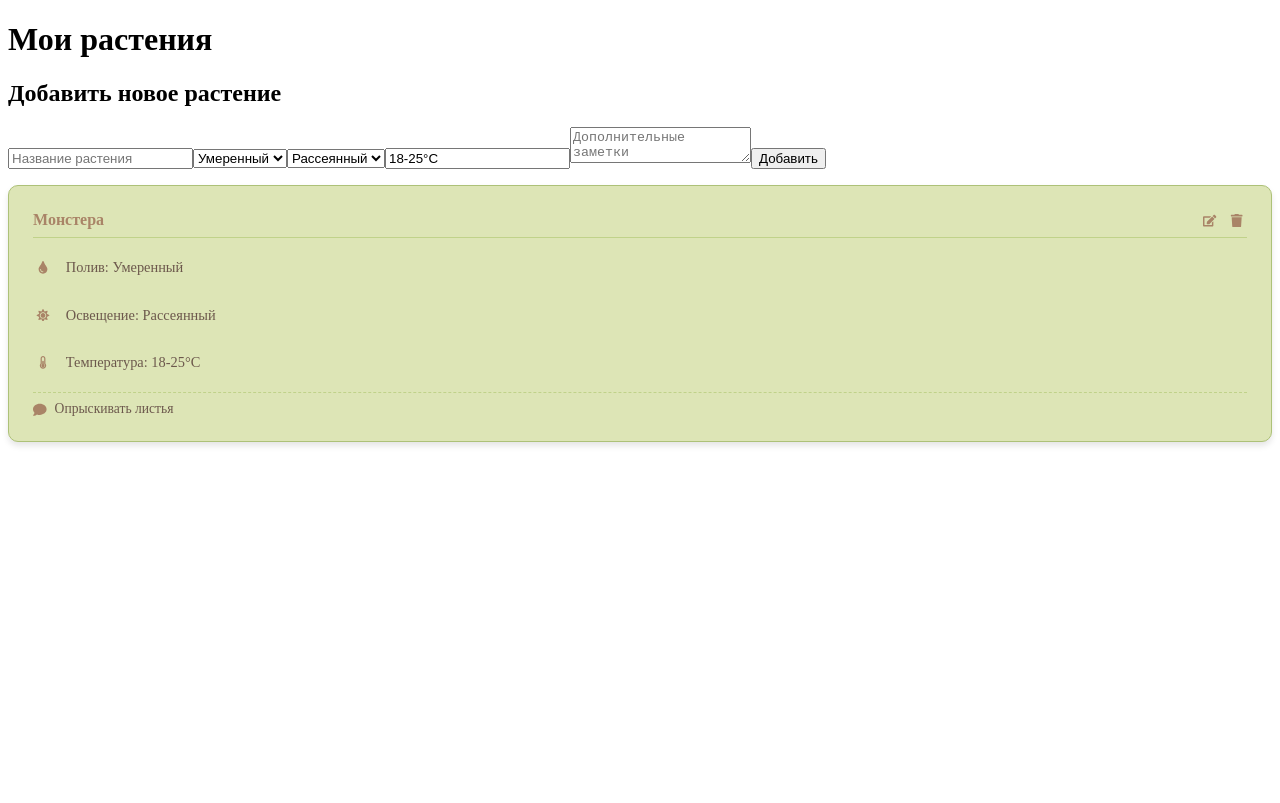
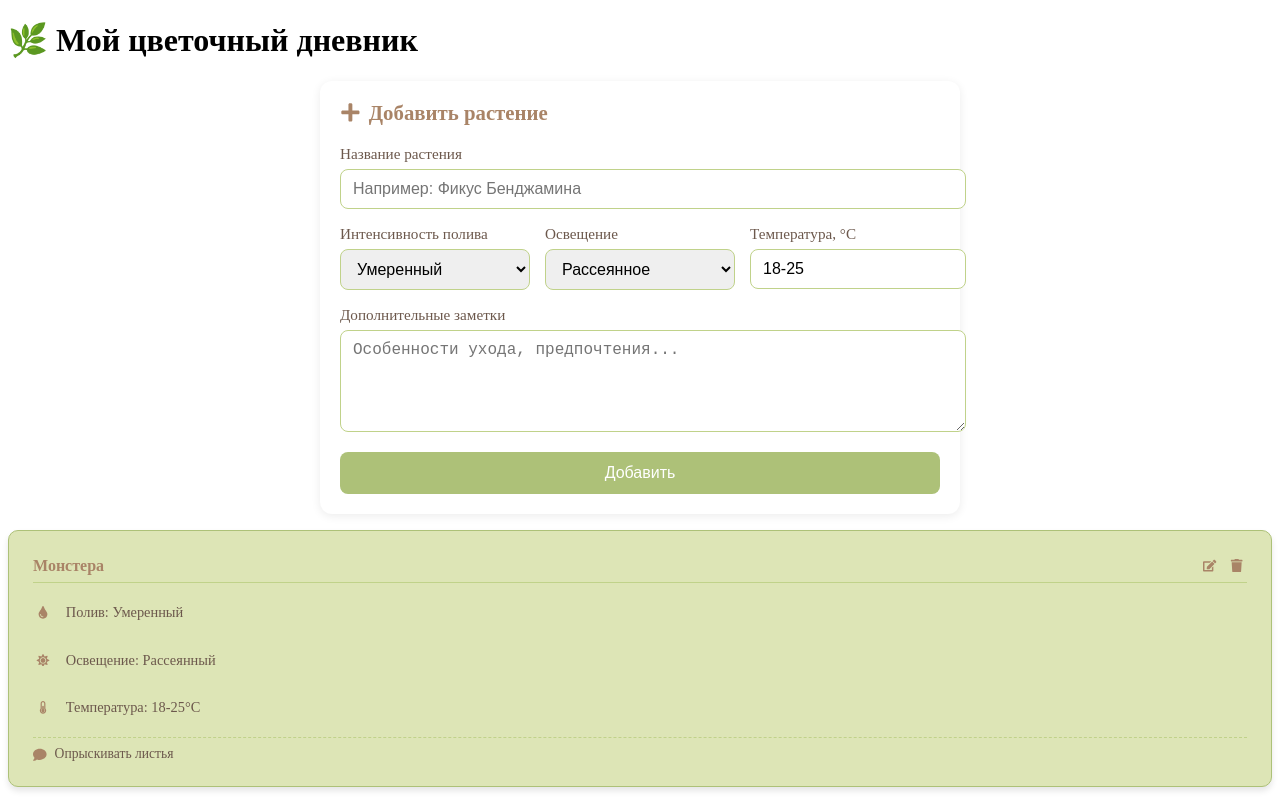
Before and after one commit to nickolaykrasilov/Flower-care-service, a React (Create React App) app in the folder my-react-app/: page / in a window 1280 px wide. Built offline with nearby package versions, Linux system fonts and the light colour scheme.

Commit message:
Стилизовал главную страницу

```diff
--- a/my-react-app/src/App.js
+++ b/my-react-app/src/App.js
@@ -38,7 +38,9 @@ function App() {
 
   return (
     <div className="app">
-      <h1>Мои растения</h1>
+      <header className="app-header">
+        <h1>🌿 Мой цветочный дневник</h1>
+      </header>
       <FlowerForm
         onSubmit={addFlower}
         initialData={editingFlower}
--- a/my-react-app/src/components/FlowerForm.jsx
+++ b/my-react-app/src/components/FlowerForm.jsx
@@ -1,11 +1,13 @@
 import { useState, useEffect } from 'react';
+import { FaPlus, FaEdit } from 'react-icons/fa';
+import '../styles/FlowerForm.css';
 
 const FlowerForm = ({ onSubmit, initialData }) => {
   const [formData, setFormData] = useState({
     name: '',
-    watering: 'Умеренный',
-    light: 'Рассеянный',
-    temperature: '18-25°C',
+    watering: 'medium',
+    light: 'partial',
+    temperature: '18-25',
     comment: ''
   });
 
@@ -26,9 +28,9 @@ const FlowerForm = ({ onSubmit, initialData }) => {
     if (!initialData) {
       setFormData({
         name: '',
-        watering: 'Умеренный',
-        light: 'Рассеянный',
-        temperature: '18-25°C',
+        watering: 'medium',
+        light: 'partial',
+        temperature: '18-25',
         comment: ''
       });
     }
@@ -36,66 +38,75 @@ const FlowerForm = ({ onSubmit, initialData }) => {
 
   return (
     <form onSubmit={handleSubmit} className="flower-form">
-      <h2>{initialData ? 'Редактировать растение' : 'Добавить новое растение'}</h2>
+      <h2 className="form-title">
+        {initialData ? (
+          <>
+            <FaEdit /> Редактировать растение
+          </>
+        ) : (
+          <>
+            <FaPlus /> Добавить растение
+          </>
+        )}
+      </h2>
 
+      <div className="form-group">
+        <label>Название растения</label>
         <input
           type="text"
           name="name"
           value={formData.name}
           onChange={handleChange}
-        placeholder="Название растения"
+          placeholder="Например: Фикус Бенджамина"
           required
         />
+      </div>
 
+      <div className="form-row">
+        <div className="form-group">
+          <label>Интенсивность полива</label>
           <select name="watering" value={formData.watering} onChange={handleChange}>
-        <option value="Редкий">Редкий</option>
-        <option value="Умеренный">Умеренный</option>
-        <option value="Обильный">Обильный</option>
+            <option value="low">Редкий</option>
+            <option value="medium">Умеренный</option>
+            <option value="high">Обильный</option>
           </select>
+        </div>
 
+        <div className="form-group">
+          <label>Освещение</label>
           <select name="light" value={formData.light} onChange={handleChange}>
-        <option value="Тень">Тень</option>
-        <option value="Рассеянный">Рассеянный</option>
-        <option value="Прямой">Прямой</option>
+            <option value="shade">Тень</option>
+            <option value="partial">Рассеянное</option>
+            <option value="full">Прямое</option>
           </select>
+        </div>
 
+        <div className="form-group">
+          <label>Температура, °C</label>
           <input
             type="text"
             name="temperature"
             value={formData.temperature}
             onChange={handleChange}
-        placeholder="Температурный режим"
+            placeholder="18-25"
           />
+        </div>
+      </div>
 
+      <div className="form-group">
+        <label>Дополнительные заметки</label>
         <textarea
           name="comment"
           value={formData.comment}
           onChange={handleChange}
-        placeholder="Дополнительные заметки"
+          placeholder="Особенности ухода, предпочтения..."
+          rows="3"
         />
+      </div>
 
-      <button type="submit">
+      <button type="submit" className="submit-btn">
         {initialData ? 'Обновить' : 'Добавить'}
       </button>
-
-      {initialData && (
-        <button
-          type="button"
-          className="cancel-btn"
-          onClick={() => {
-            setFormData({
-              name: '',
-              watering: 'Умеренный',
-              light: 'Рассеянный',
-              temperature: '18-25°C',
-              comment: ''
-            });
-            onSubmit(null);
-          }}
-        >
-          Отмена
-        </button>
-      )}
     </form>
   );
 };
--- /dev/null
+++ b/my-react-app/src/styles/FlowerForm.css
@@ -0,0 +1,78 @@
+@import './colors.css';
+
+.flower-form {
+  background: white;
+  border-radius: 12px;
+  padding: 20px;
+  box-shadow: 0 2px 10px rgba(0,0,0,0.08);
+  max-width: 600px;
+  margin: 0 auto;
+}
+
+.form-title {
+  color: var(--chamoisee);
+  display: flex;
+  align-items: center;
+  gap: 8px;
+  margin-top: 0;
+  margin-bottom: 20px;
+  font-size: 1.3rem;
+}
+
+.form-group {
+  margin-bottom: 16px;
+}
+
+.form-group label {
+  display: block;
+  margin-bottom: 6px;
+  color: var(--umber);
+  font-weight: 500;
+  font-size: 0.95rem;
+}
+
+.form-group input,
+.form-group select,
+.form-group textarea {
+  width: 100%;
+  padding: 10px 12px;
+  border: 1px solid var(--olivine-light);
+  border-radius: 8px;
+  font-size: 1rem;
+  transition: border-color 0.2s;
+}
+
+.form-group input:focus,
+.form-group select:focus,
+.form-group textarea:focus {
+  outline: none;
+  border-color: var(--olivine);
+}
+
+.form-group textarea {
+  min-height: 80px;
+  resize: vertical;
+}
+
+.form-row {
+  display: grid;
+  grid-template-columns: repeat(auto-fit, minmax(150px, 1fr));
+  gap: 15px;
+}
+
+.submit-btn {
+  background: var(--olivine);
+  color: white;
+  border: none;
+  padding: 12px 20px;
+  border-radius: 8px;
+  font-size: 1rem;
+  font-weight: 500;
+  cursor: pointer;
+  width: 100%;
+  transition: background 0.2s;
+}
+
+.submit-btn:hover {
+  background: var(--chamoisee);
+}
```
Lines whose indentation alone changed are shown as unchanged.
